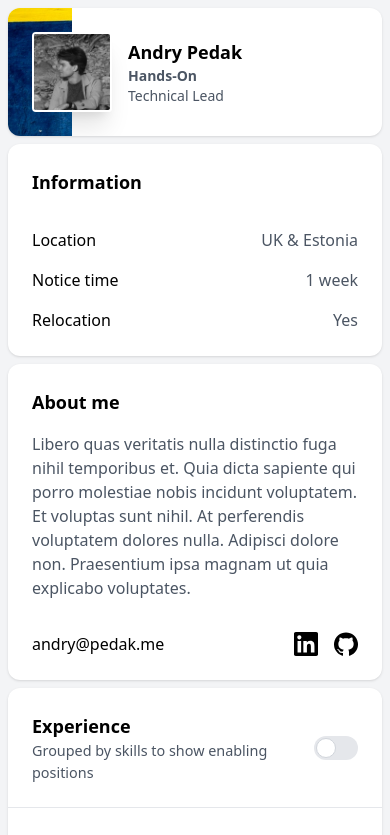
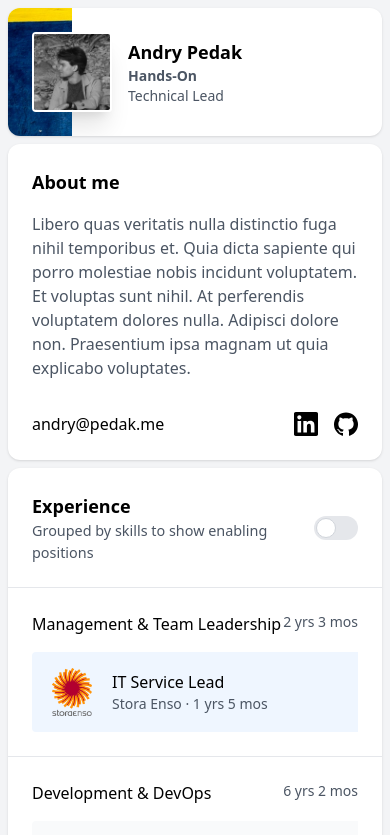
Before and after one commit to aanndryyyy/resume, a SvelteKit app: page / in a window 390 px wide. Shown: the top 835 px of the page. Built offline with nearby package versions, Linux system fonts and the light colour scheme.

Commit message:
Fix ordering

```diff
--- a/src/routes/+page.svelte
+++ b/src/routes/+page.svelte
@@ -54,7 +54,9 @@
 			<svelte:component this={companyComponent} class="lg:col-span-2 lg:col-start-2" />
 		{/if}
 
-		<InformationBlock class="lg:col-start-1 lg:col-end-1 lg:row-start-3" />
+		{#if innerWidth > 1024}
+			<InformationBlock class="lg:col-start-1 lg:col-end-1 lg:row-start-3" />
+		{/if}
 
 		{#if !company && innerWidth > 1024}
 			<LookingForBlock class="lg:col-start-1 lg:col-end-1" />
@@ -70,6 +72,10 @@
 
 		<ExperienceBlock class="lg:col-span-2 lg:col-start-2 lg:row-span-3" />
 
+		{#if innerWidth <= 1024}
+			<InformationBlock class="lg:col-start-1 lg:col-end-1 lg:row-start-3" />
+		{/if}
+
 		{#if !company && innerWidth <= 1024}
 			<LookingForBlock class="lg:col-start-1 lg:col-end-1" />
 		{/if}
```
